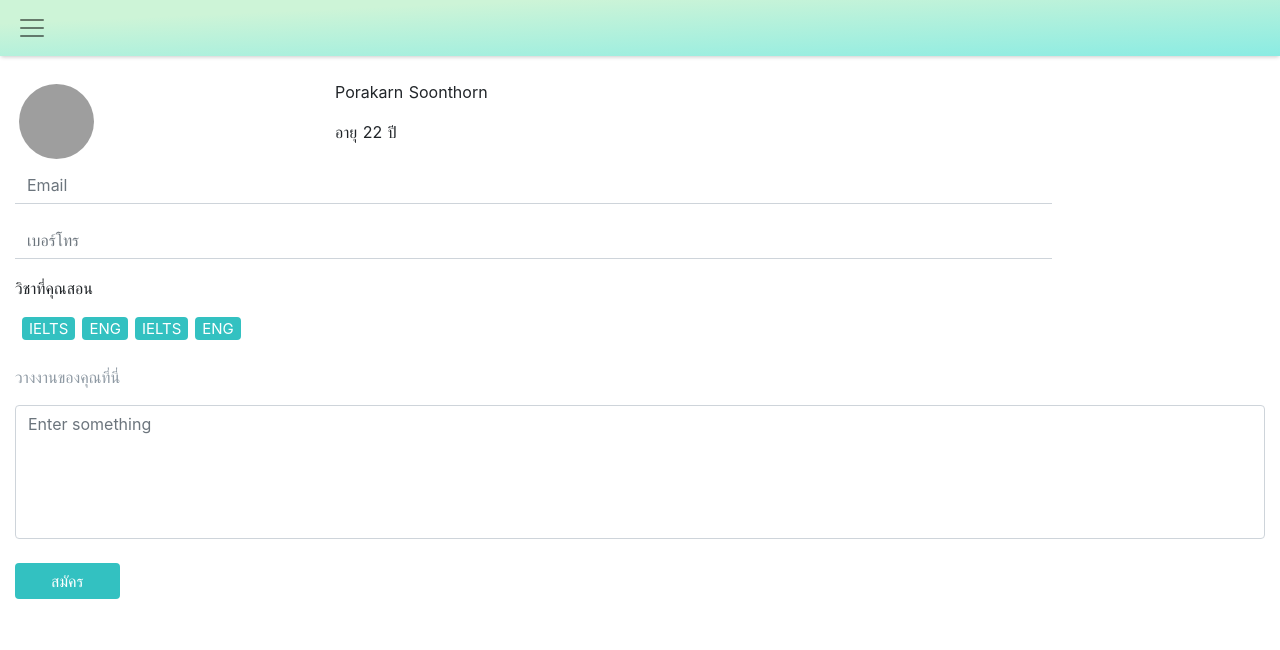
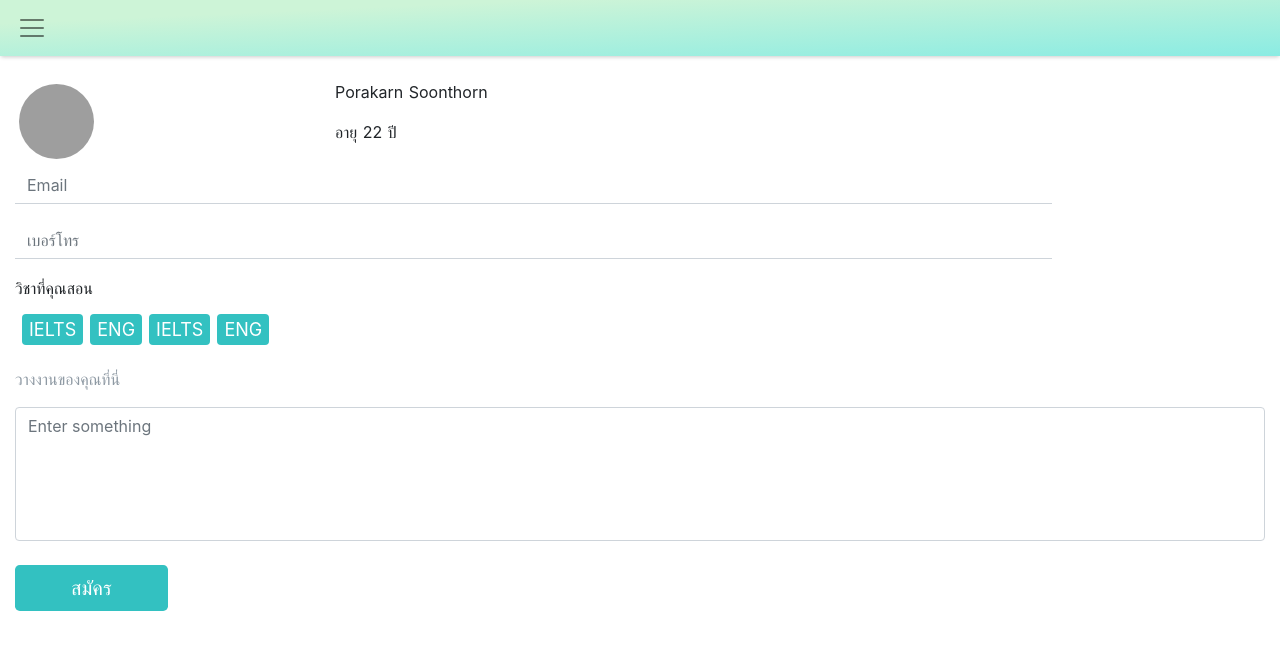
Before and after one commit to porakarn/sorn222222, a Nuxt app: page /profile in a window 1280 px wide. Shown: the top 650 px of the page. Built offline with nearby package versions, Linux system fonts and the light colour scheme; grey boxes are pictures that could not be loaded.

Commit message:
My first commit

```diff
--- a/pages/profile.vue
+++ b/pages/profile.vue
@@ -42,8 +42,8 @@
                      :max-rows="9">
     </b-form-textarea>
     <br>
-    <b-button style="background-color: #33C1C1; border: 0px; padding-left: 36px;
-    padding-right: 36px;">สมัคร</b-button>
+    <b-button size="lg" style="background-color: #33C1C1; border: 0px; padding-left: 56px;
+    padding-right: 56px;">สมัคร</b-button>
 </b-container>
 </template>
 
@@ -68,11 +68,11 @@ border-top: 0px;
          color: #ffffff;
     text-decoration: none;
     background-color: #33C1C1;
-    padding: 2px;
+    padding: 5px;
     padding-left: 7px;
     padding-right: 7px;
     border-radius: 4px;
-    font-size: 15px;
+    font-size: 18px;
 
 }
 </style>
```
